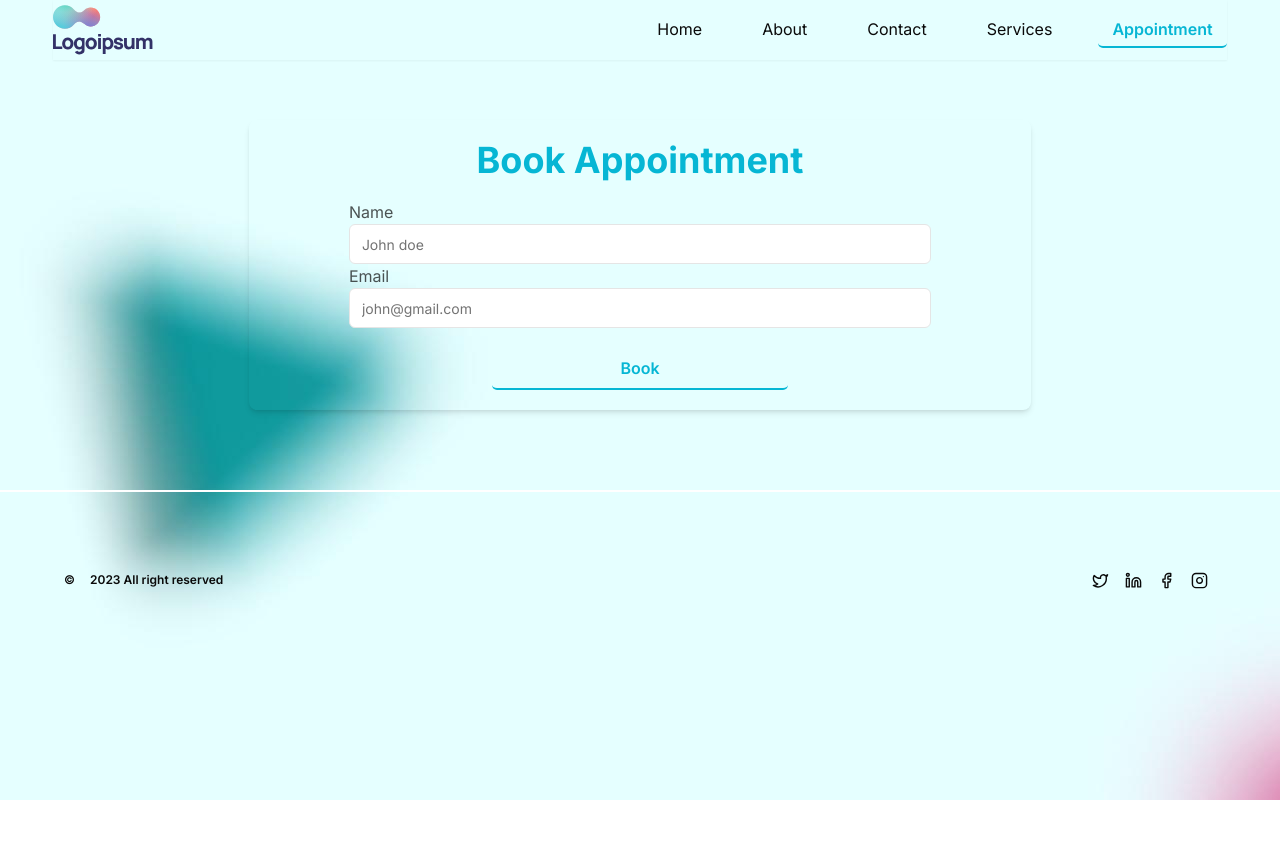
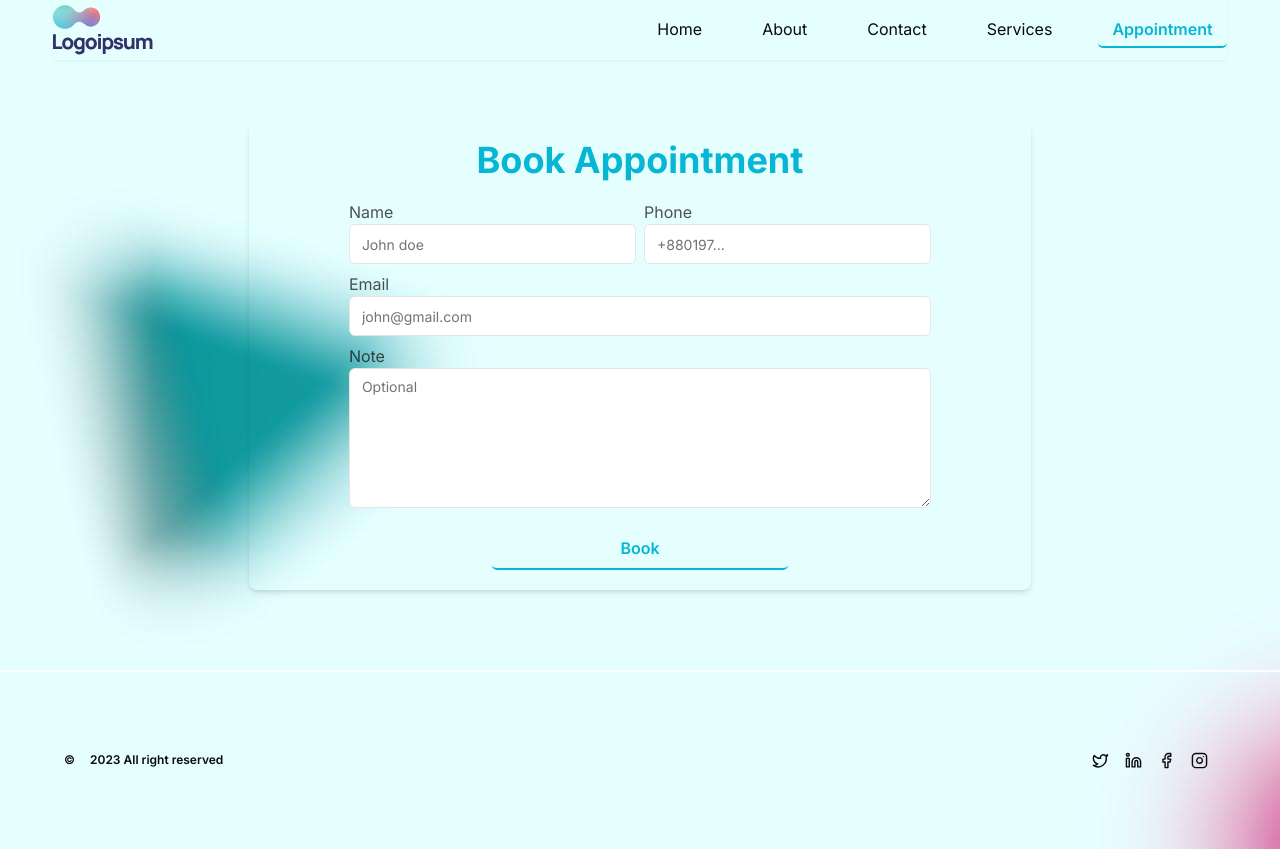
Before and after one commit to Sayed-Rafiul-Islam/doctor-front, a Next.js app: page /appointment in a window 1280 px wide. Before the commit the page ends 800 px from the top, so only its background shows below. Built offline with nearby package versions, Linux system fonts and the light colour scheme.

Commit message:
appointment fields added

```diff
--- a/components/BookAppointment.tsx
+++ b/components/BookAppointment.tsx
@@ -6,12 +6,15 @@ import { Dialog, DialogClose, DialogContent, DialogDescription, DialogFooter, Di
 import { Input } from "@/components/ui/input";
 import { CalendarDays, Clock } from "lucide-react";
 import { Button } from "./ui/button";
-import "./module.bookAppointment.css"
+import "./bookAppointment.css"
 import axios from "axios";
+import { Textarea } from "./ui/textarea";
 const BookAppointment = () => {
 
     const [name, setName] = useState('')
     const [email, setEmail] = useState('')
+    const [phone, setPhone] = useState('')
+    const [note, setNote] = useState('')
     const [date, setDate] = useState<Date | undefined>(new Date())
     const [timeSlot, setTimeSlot] = useState([])
     const [selectedSlot, setSelectedSlot] = useState('')
@@ -56,17 +59,31 @@ const BookAppointment = () => {
     const isPastDay = (day : any) => day < new Date()
 
     const handleBooking = async () => {
-        const data = await axios.post(`http://localhost:5000/api/appointments`,{name,email,date,selectedSlot})
+        const data = await axios.post(`http://localhost:5000/api/appointments`,{name,email,phone,note,date,selectedSlot})
     }
     return (
         <div className="booking-card">
             <div className="flex items-center justify-center mt-10">
                 <h1 className="my-5 font-bold text-primary lg:text-4xl md:text-3xl text-2xl">Book Appointment</h1>
             </div>
-                <label className="opacity-70">Name</label>
-                <Input onChange={(e)=>setName(e.target.value)} value={name} required className="" placeholder="John doe" />
-                <label className="opacity-70">Email</label>
-                <Input onChange={(e)=>setEmail(e.target.value)} value={email} required className="" placeholder="john@gmail.com" />
+                <div className="grid grid-cols-2 gap-2">
+                    <div>
+                        <label className="opacity-70">Name</label>
+                        <Input onChange={(e)=>setName(e.target.value)} value={name} required placeholder="John doe" />
+                    </div>
+                    <div>
+                        <label className="opacity-70">Phone</label>
+                        <Input onChange={(e)=>setPhone(e.target.value)} value={phone} required placeholder="+880197..." />
+                    </div>
+                    <div className="col-span-2">
+                        <label className="opacity-70">Email</label>
+                        <Input onChange={(e)=>setEmail(e.target.value)} value={email} required placeholder="john@gmail.com" />
+                    </div>
+                    <div className="col-span-2">
+                        <label className="opacity-70">Note</label>
+                        <Textarea onChange={(e)=>setNote(e.target.value)} value={note} placeholder="Optional" />
+                    </div>
+                </div>
                 <div className="flex justify-center">
                 <Dialog>
                     <DialogTrigger
@@ -75,7 +92,7 @@ const BookAppointment = () => {
                         Book
                     </DialogTrigger>
                     {
-                        (name === '' || email === '') ?
+                        (name === '' || email === '' || phone === '') ?
                         <DialogContent>
                         <DialogHeader>
                             <DialogTitle className="text-red-500">Cannot Book Appointment</DialogTitle>
```
Also changed, not shown: components/bookAppointment.css (renamed from components/module.bookAppointment.css).
